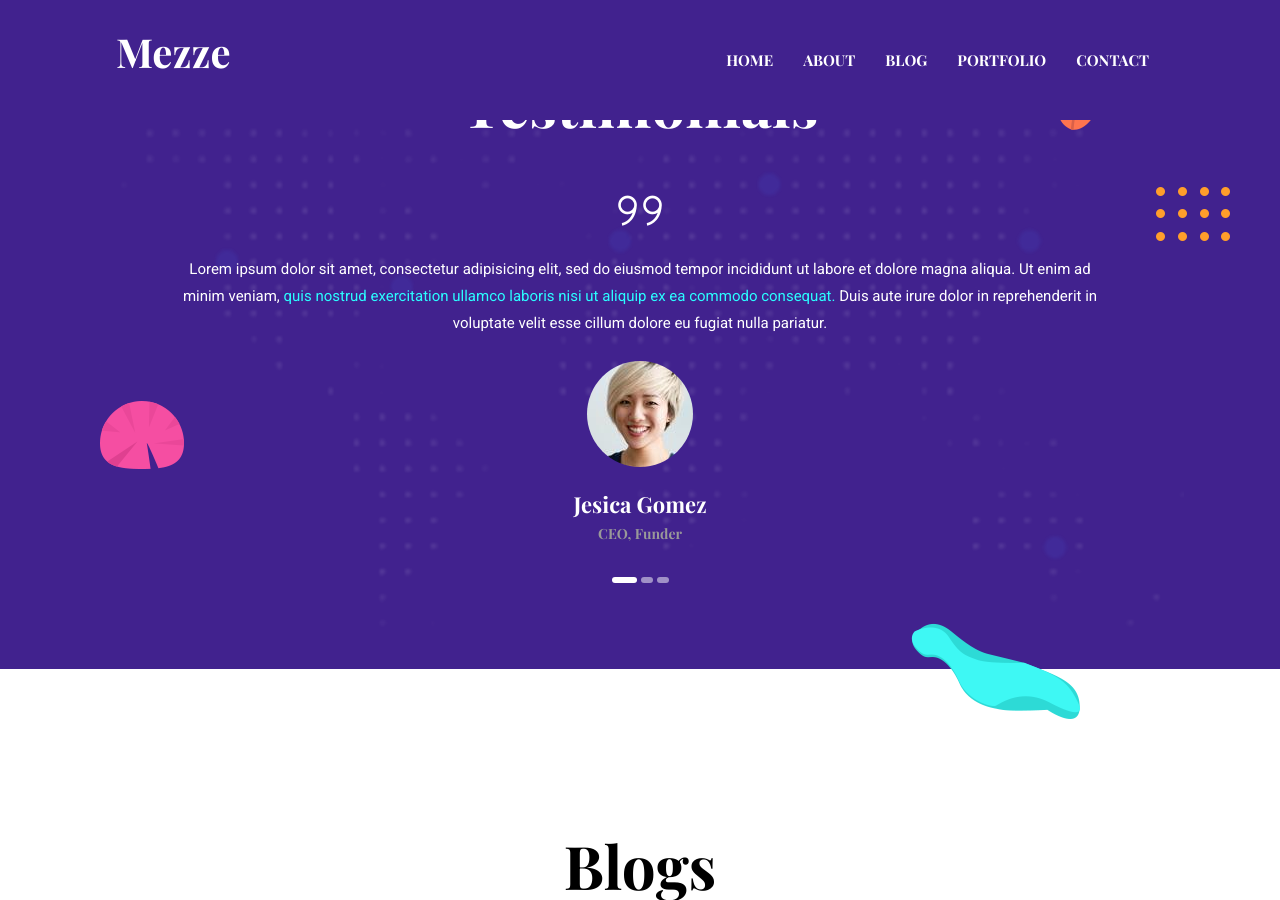
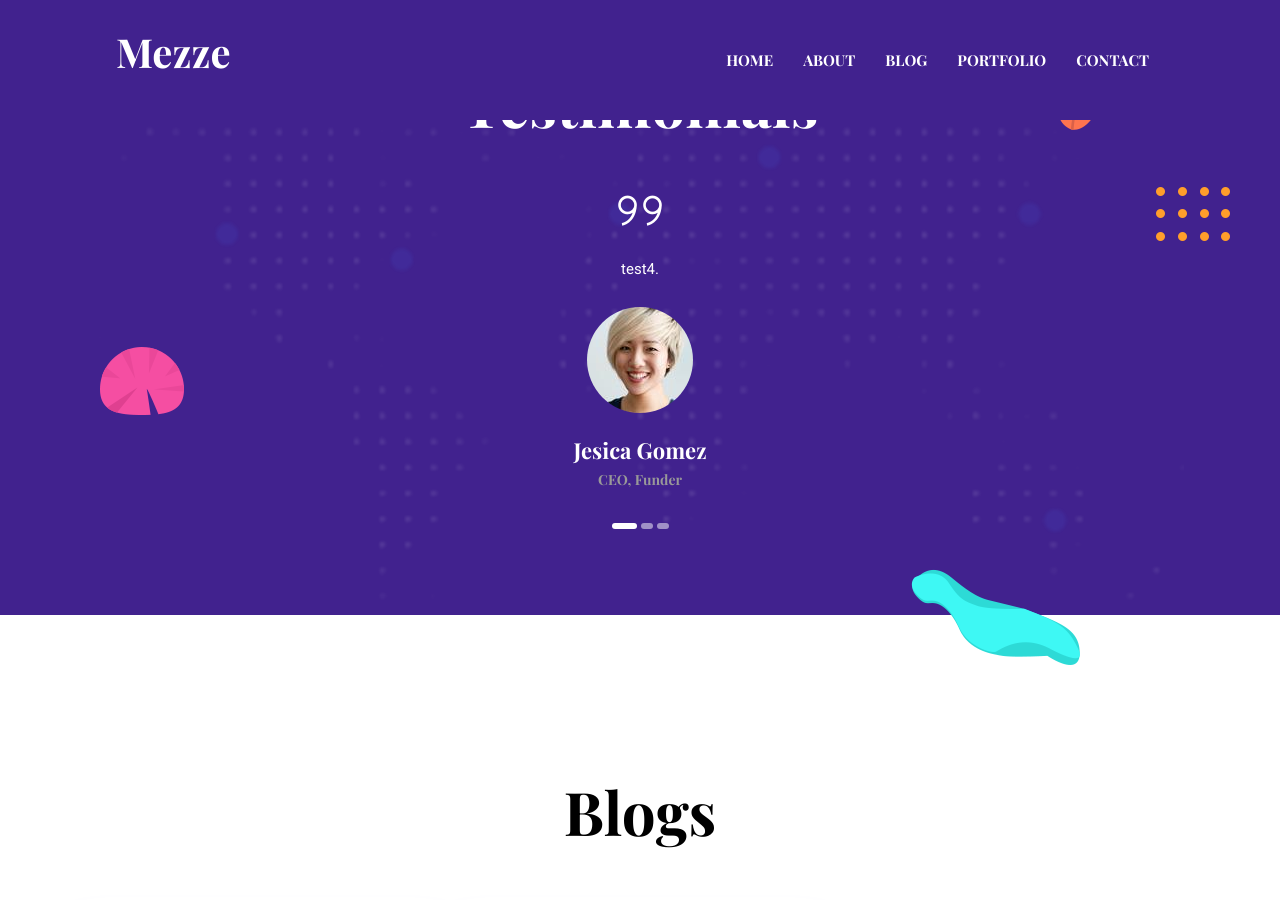
Before and after one commit to JEJUCE/JEJUCE.github.io, a Jekyll site: the page built from index.html, in a window 1280 px wide and 900 px high, scrolled down 4031 px. Built offline with Jekyll 4.4.1, drawn with Linux system fonts in a browser that asks for light colours.

Commit message:
no message

```diff
--- a/_data/settings.yml
+++ b/_data/settings.yml
@@ -54,15 +54,15 @@ content: testing
 work-process:
   - title: "Research and Plan"
     icon: "assets/images/icons/plan.png"
-    content: "Lorem ipsum dolor sit amet, consectetur adipisicing elit, sed do eiusmod tempor incididunt ut labore et dolore magna aliqua."
+    content: "test"
 
   - title: "Design and Develop"
     icon: "assets/images/icons/design.png"
-    content: "Lorem ipsum dolor sit amet, consectetur adipisicing elit, sed do eiusmod tempor incididunt ut labore et dolore magna aliqua."
+    content: "test2"
 
   - title: "Deliver"
     icon: "assets/images/icons/print.png"
-    content: "Lorem ipsum dolor sit amet, consectetur adipisicing elit, sed do eiusmod tempor incididunt ut labore et dolore magna aliqua."
+    content: "test3"
 
 
 # Skills Section
@@ -221,7 +221,7 @@ testimonial-items:
   - name: "Jesica Gomez"
     image: "assets/images/testimonial/client-1.png"
     designation: "CEO, Funder"
-    content: "Lorem ipsum dolor sit amet, consectetur adipisicing elit, sed do eiusmod tempor incididunt ut labore et dolore magna aliqua. Ut enim ad minim veniam, <strong>quis nostrud exercitation ullamco laboris nisi ut aliquip ex ea commodo consequat.</strong> Duis aute irure dolor in reprehenderit in voluptate velit esse cillum dolore eu fugiat nulla pariatur."
+    content: "test4."
 
   - name: "Jesica Gomez"
     image: "assets/images/testimonial/client-1.png"
```
